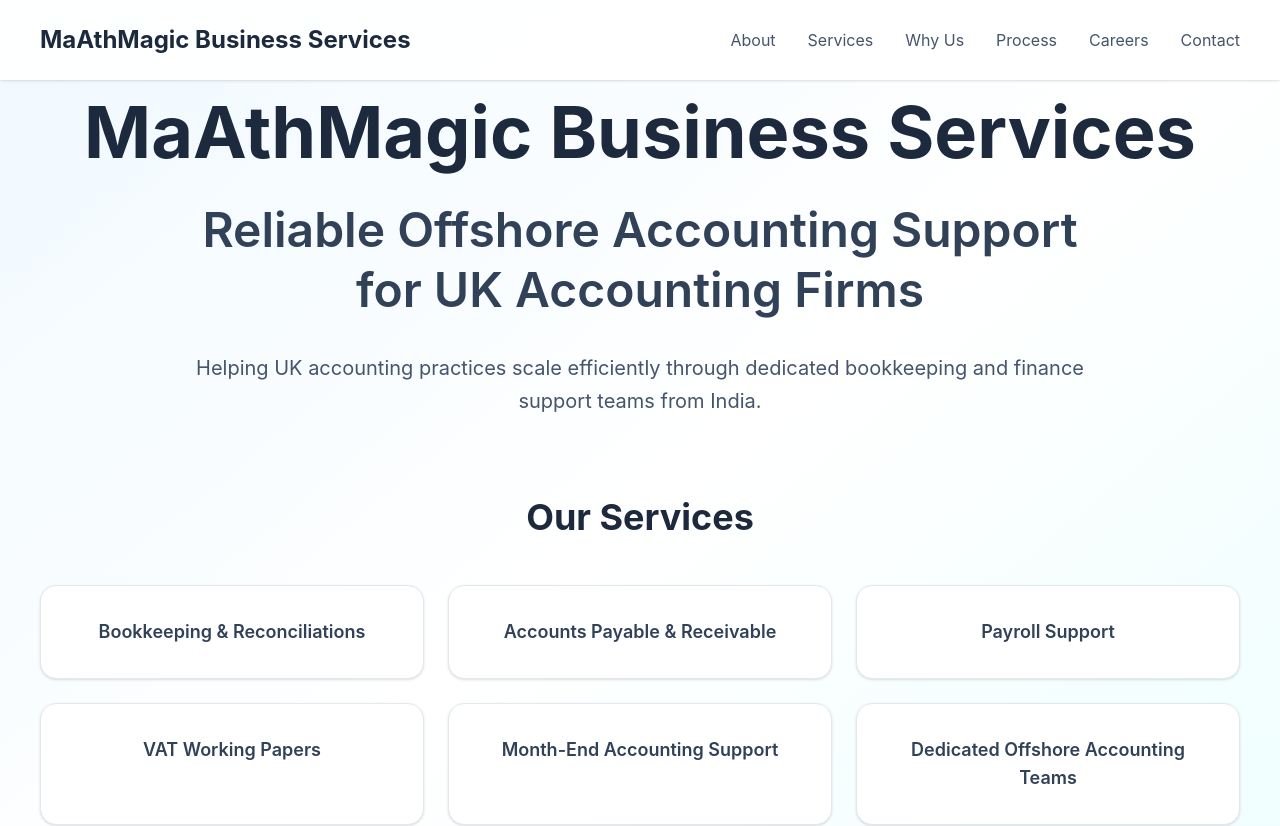
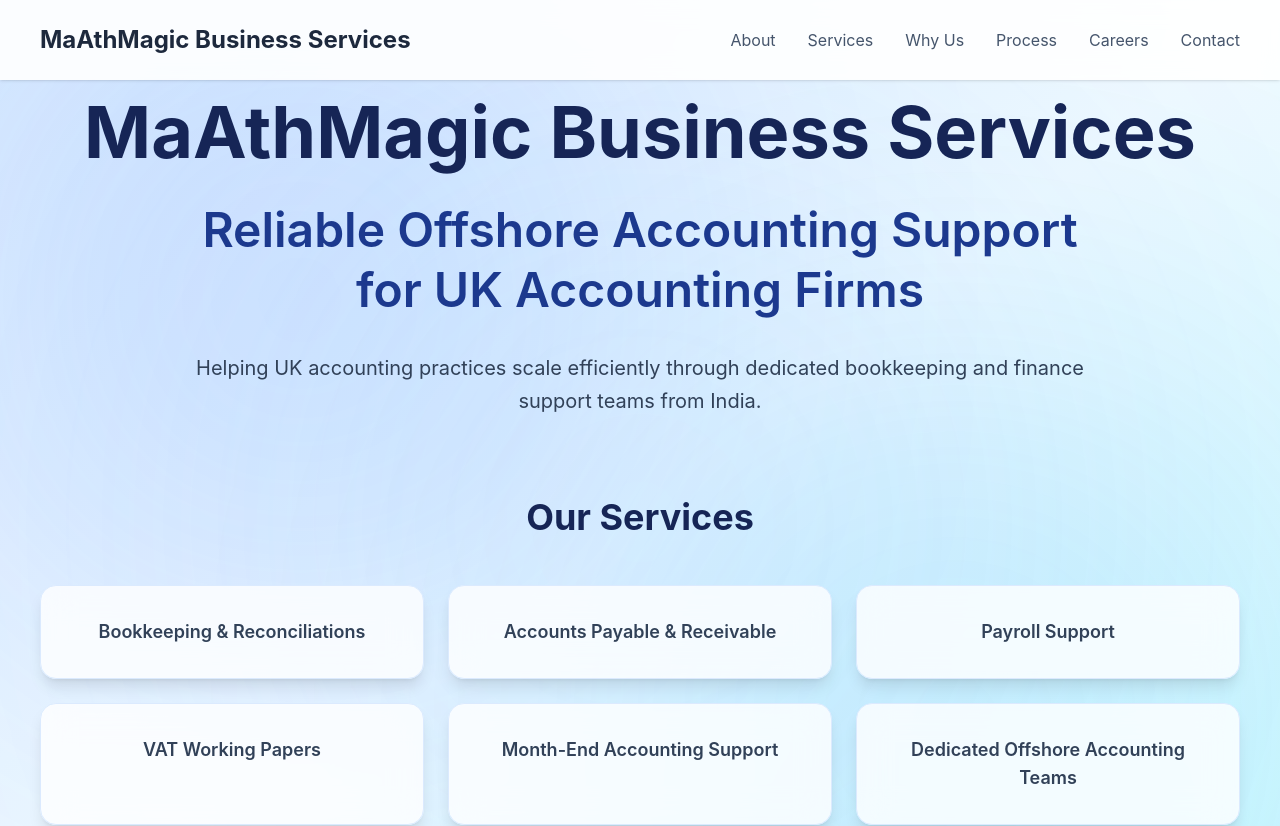
Before and after one commit to Amirtha2105/asap-website, a React (Vite) app: page / in a window 1280 px wide. Shown: the top 826 px of the page. Built offline with nearby package versions, Linux system fonts and the light colour scheme.

Commit message:
Updated 8

```diff
--- a/package.json
+++ b/package.json
@@ -13,6 +13,7 @@
     "@emailjs/browser": "^4.4.1",
     "@google/genai": "^2.7.0",
     "@tailwindcss/vite": "^4.3.0",
+    "aos": "^2.3.4",
     "axios": "^1.17.0",
     "framer-motion": "^12.40.0",
     "react": "^19.2.6",
--- a/src/components/AboutSection.tsx
+++ b/src/components/AboutSection.tsx
@@ -104,7 +104,7 @@ const About = () => {
                 rounded-2xl
                 p-8
                 hover:bg-white
-                hover:shadow-xl
+                hover:shadow-[0_20px_50px_rgba(59,130,246,0.15)]
                 hover:-translate-y-1
                 transition-all
                 duration-300
--- a/src/components/Footer.tsx
+++ b/src/components/Footer.tsx
@@ -94,7 +94,7 @@ const Footer = () => {
               </a>
 
               <a
-                href="mailto:info@asap.com"
+                href="mailto:info@mbs.com"
                 className="
                   flex
                   items-center
--- a/src/components/Hero.tsx
+++ b/src/components/Hero.tsx
@@ -11,9 +11,70 @@ const services = [
 
 const Hero = () => {
   return (
-    <section className="min-h-screen bg-gradient-to-br from-sky-50 via-white to-cyan-50 flex items-center">
+    <section
+      className="
+        relative
+        overflow-hidden
+        min-h-screen
+        flex
+        items-center
+        bg-gradient-to-br
+        from-blue-100
+        via-sky-50
+        to-cyan-100
+      "
+    >
+      {/* Blue Blob 1 */}
 
-      <div className="max-w-7xl mx-auto px-6 lg:px-10 py-24">
+      <div
+        className="
+          absolute
+          top-0
+          left-0
+          w-[600px]
+          h-[600px]
+          rounded-full
+          bg-blue-500/40
+          blur-[180px]
+          animate-pulse
+        "
+      />
+
+      {/* Blue Blob 2 */}
+
+      <div
+        className="
+          absolute
+          bottom-0
+          right-0
+          w-[650px]
+          h-[650px]
+          rounded-full
+          bg-sky-500/40
+          blur-[200px]
+          animate-pulse
+        "
+      />
+
+      {/* Center Blob */}
+
+      <div
+        className="
+          absolute
+          top-1/2
+          left-1/2
+          -translate-x-1/2
+          -translate-y-1/2
+          w-[700px]
+          h-[700px]
+          rounded-full
+          bg-blue-300/30
+          blur-[220px]
+          animate-pulse
+        "
+      />
+
+      <div className="relative z-10 max-w-7xl mx-auto px-6 lg:px-10 py-24">
 
         {/* Company Name */}
 
@@ -21,7 +82,13 @@ const Hero = () => {
           initial={{ opacity: 0, y: 25 }}
           animate={{ opacity: 1, y: 0 }}
           transition={{ duration: 0.8 }}
-          className="text-center text-5xl md:text-7xl font-bold text-slate-800"
+          className="
+            text-center
+            text-5xl
+            md:text-7xl
+            font-bold
+            text-blue-950
+          "
         >
           MaAthMagic Business Services
         </motion.h1>
@@ -32,20 +99,39 @@ const Hero = () => {
           initial={{ opacity: 0 }}
           animate={{ opacity: 1 }}
           transition={{ delay: 0.2 }}
-          className="mt-8 text-center text-2xl md:text-5xl font-semibold text-slate-700 max-w-5xl mx-auto leading-tight"
+          className="
+            mt-8
+            text-center
+            text-2xl
+            md:text-5xl
+            font-semibold
+            text-blue-900
+            max-w-5xl
+            mx-auto
+            leading-tight
+          "
         >
           Reliable Offshore Accounting Support
           <br />
           for UK Accounting Firms
         </motion.h2>
 
-        {/* Sub Heading */}
+        {/* Description */}
 
         <motion.p
           initial={{ opacity: 0 }}
           animate={{ opacity: 1 }}
           transition={{ delay: 0.4 }}
-          className="mt-8 text-center text-slate-600 text-lg md:text-xl max-w-4xl mx-auto leading-relaxed"
+          className="
+            mt-8
+            text-center
+            text-slate-700
+            text-lg
+            md:text-xl
+            max-w-4xl
+            mx-auto
+            leading-relaxed
+          "
         >
           Helping UK accounting practices scale efficiently
           through dedicated bookkeeping and finance support
@@ -58,12 +144,19 @@ const Hero = () => {
           initial={{ opacity: 0 }}
           animate={{ opacity: 1 }}
           transition={{ delay: 0.6 }}
-          className="mt-20 text-center text-3xl md:text-4xl font-bold text-slate-800"
+          className="
+            mt-20
+            text-center
+            text-3xl
+            md:text-4xl
+            font-bold
+            text-blue-950
+          "
         >
           Our Services
         </motion.h3>
 
-        {/* Service Boxes */}
+        {/* Service Cards */}
 
         <div className="grid grid-cols-1 sm:grid-cols-2 lg:grid-cols-3 gap-6 mt-12">
 
@@ -71,23 +164,24 @@ const Hero = () => {
             <motion.div
               key={index}
               whileHover={{
-                y: -8,
-                scale: 1.03,
+                y: -10,
+                scale: 1.04,
               }}
-              transition={{ duration: 0.2 }}
+              transition={{ duration: 0.25 }}
               className="
-                bg-white
+                backdrop-blur-lg
+                bg-white/80
                 border
-                border-slate-200
+                border-blue-100
                 rounded-2xl
                 p-8
-                shadow-sm
-                hover:shadow-xl
+                text-center
+                shadow-lg
+                hover:shadow-[0_20px_60px_rgba(59,130,246,0.25)]
                 hover:border-blue-300
-                cursor-pointer
                 transition-all
                 duration-300
-                text-center
+                cursor-pointer
               "
             >
               <h4 className="font-semibold text-slate-700 text-lg">
@@ -104,13 +198,14 @@ const Hero = () => {
 
           <button
             className="
-              bg-slate-800
-              hover:bg-slate-900
+              bg-blue-700
+              hover:bg-blue-800
               text-white
               px-8
               py-4
               rounded-xl
               font-medium
+              shadow-lg
               transition
             "
           >
@@ -119,9 +214,11 @@ const Hero = () => {
 
           <button
             className="
+              bg-white/80
+              backdrop-blur-lg
               border
-              border-slate-300
-              hover:border-slate-500
+              border-blue-200
+              hover:border-blue-500
               px-8
               py-4
               rounded-xl
--- a/src/components/ProcessSection.tsx
+++ b/src/components/ProcessSection.tsx
@@ -43,7 +43,7 @@ const Process = () => {
   return (
     <section
       id="process"
-      className="py-28 bg-slate-50"
+      className="py-28 bg-gradient-to-b from-white to-violet-50"
     >
       <div className="max-w-7xl mx-auto px-6 lg:px-10">
 
@@ -117,7 +117,7 @@ const Process = () => {
                     shadow-sm
                     border
                     border-slate-200
-                    hover:shadow-xl
+                    hover:shadow-[0_20px_50px_rgba(59,130,246,0.15)]
                     transition-all
                     duration-300
                   "
--- a/src/components/ServicesSection.tsx
+++ b/src/components/ServicesSection.tsx
@@ -117,7 +117,7 @@ const Services = () => {
                 border
                 border-slate-200
                 hover:border-blue-300
-                hover:shadow-xl
+                hover:shadow-[0_20px_50px_rgba(59,130,246,0.15)]
                 hover:-translate-y-2
                 transition-all
                 duration-300
--- a/src/index.css
+++ b/src/index.css
@@ -14,8 +14,8 @@ body {
 
 * {
   box-sizing: border-box;
-}
-.section-transition {
+  }
+  .section-transition {
   position: relative;
 }
 
@@ -30,3 +30,20 @@ body {
   position: relative;
   z-index: 1;
 }
+@keyframes floatSlow {
+  0% {
+    transform: translateY(0px);
+  }
+
+  50% {
+    transform: translateY(-25px);
+  }
+
+  100% {
+    transform: translateY(0px);
+  }
+}
+
+.float-slow {
+  animation: floatSlow 8s ease-in-out infinite;
+}
```
Also changed, not shown: 1 other file (tests, documents, lock files or other folders).
